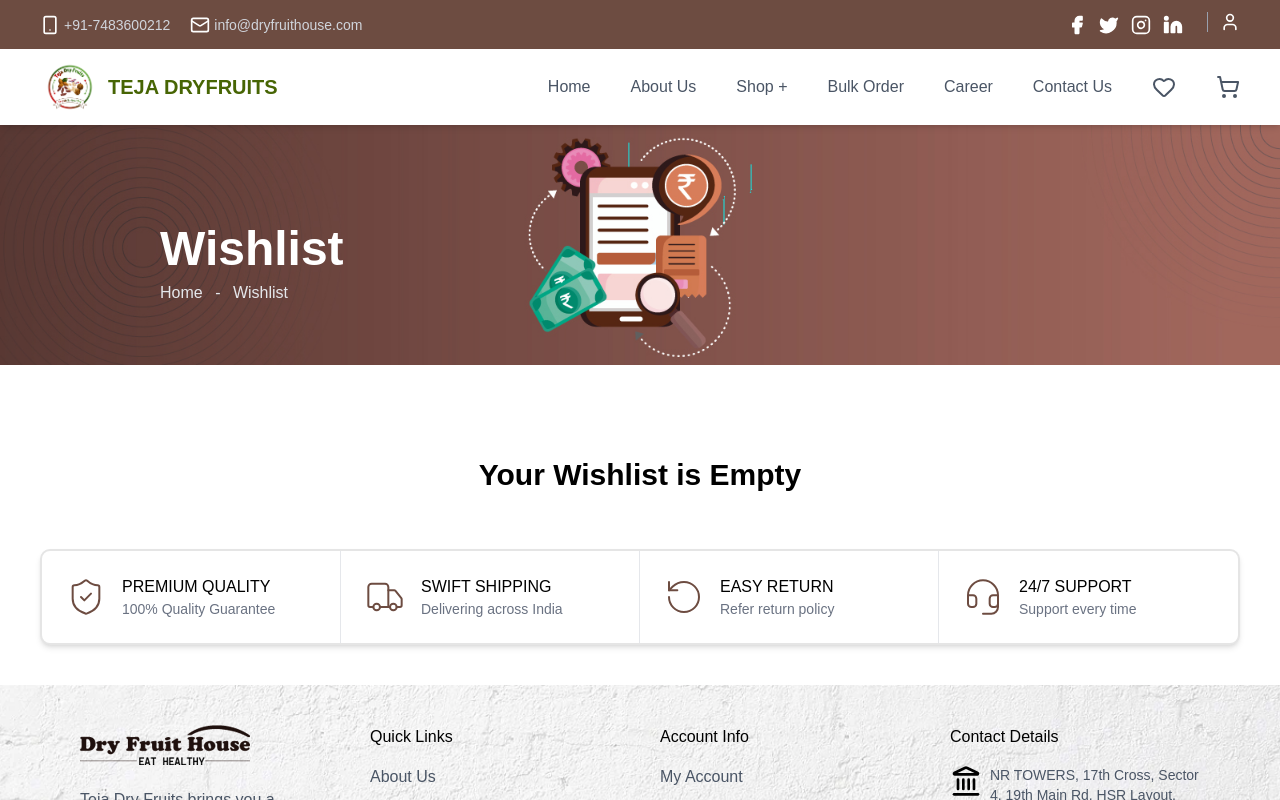
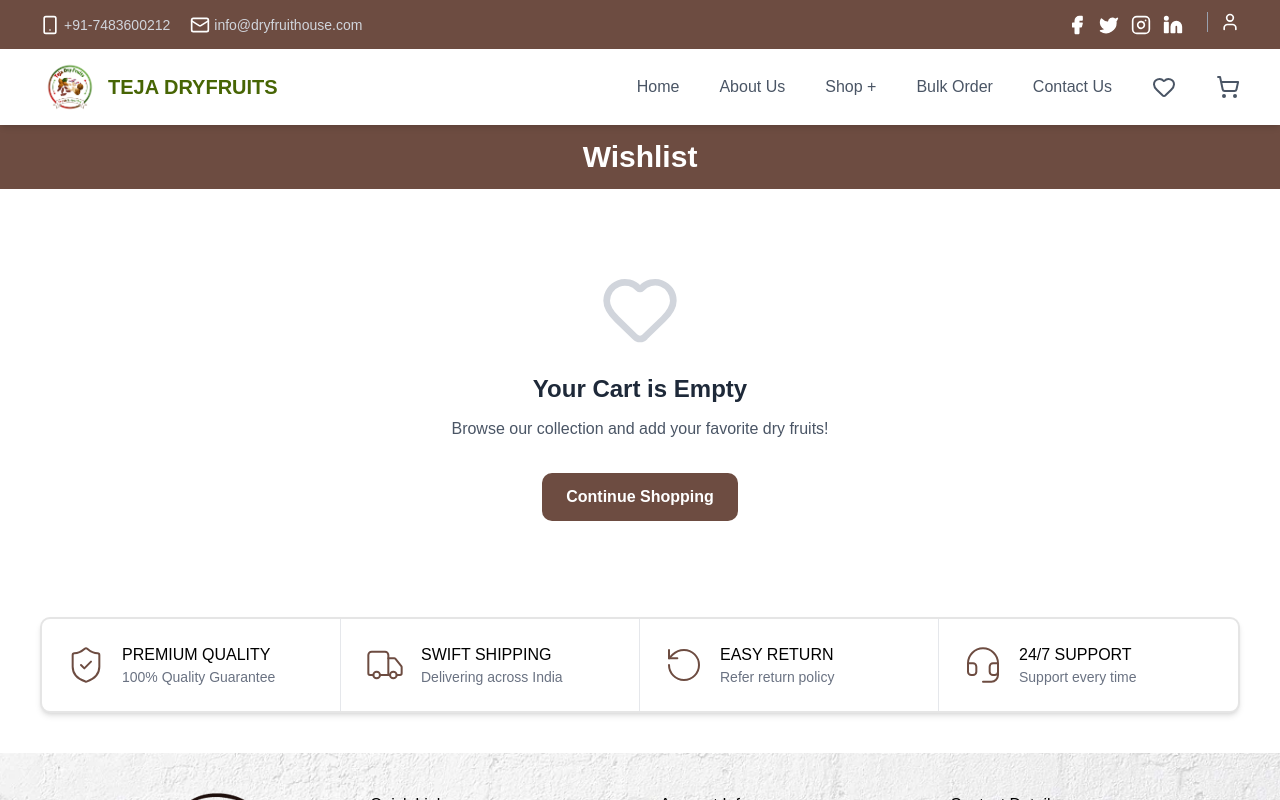
Before and after one commit to Bellam-Tejasri/Dryfruits-Ecommerce, a Next.js app: page /wishlist in a window 1280 px wide. Shown: the top 800 px of the page. Built offline with nearby package versions, Linux system fonts and the light colour scheme.

Commit message:
Removed career page

```diff
--- a/src/app/career/page.tsx
+++ /dev/null
@@ -1,10 +0,0 @@
-import React from 'react'
-import CareerPage from '../components/Careers'
-
-export default function page() {
-  return (
-    <div>
-      <CareerPage/>
-    </div>
-  )
-}
--- a/src/app/cart/page.tsx
+++ b/src/app/cart/page.tsx
@@ -18,8 +18,8 @@
       <Navbar />
 
       {/* Banner */}
-      <div className="relative w-full h-40 md:h-64 bg-[#6D4C41] flex items-center justify-center">
-        <h1 className="text-white text-3xl md:text-5xl font-bold">Shopping Cart</h1>
+      <div className="relative w-full h-10 md:h-16 bg-[#6D4C41] flex items-center justify-center">
+        <h1 className="text-white text-xl md:text-3xl font-bold">Shopping Cart</h1>
       </div>
 
       <section className="flex-grow py-8 px-4 md:px-10">
--- a/src/app/components/BulkOrder.tsx
+++ b/src/app/components/BulkOrder.tsx
@@ -53,21 +53,9 @@
         <Navbar/>
 
       {/*Banner*/}
-      <section className="relative w-full h-[180px] sm:h-[220px] md:h-80 overflow-hidden">
-        <img
-          src="/banner/bulk-order.jpg"
-          alt="About Banner"
-          className="w-full h-full object-cover"
-        />
-        <div className="absolute inset-0 bg-black/30 flex flex-col justify-center px-4 sm:px-8 md:px-16 lg:px-40">
-          <h1 className="text-2xl sm:text-3xl md:text-5xl font-bold text-white">
-            Bulk Ordering
-          </h1>
-          <p className="mt-2 text-gray-200 text-sm md:text-base">
-            Home <span className="mx-2">-</span> Order
-          </p>
-        </div>
-      </section>
+      <div className="relative w-full h-10 md:h-16 bg-[#6D4C41] flex items-center justify-center">
+        <h1 className="text-white text-xl md:text-3xl font-bold">Bulk Order</h1>
+      </div>
 
       {/* Text */}
       <div className="px-4 sm:px-8 md:px-16 lg:px-40">
--- a/src/app/components/Careers.tsx
+++ b/src/app/components/Careers.tsx
@@ -1,51 +1,51 @@
-"use client";
+// "use client";
 
-import FeaturedBox from "../components/FeaturedBox";
-import Footer from "../components/Footer";
-import Header from "../components/Header";
-import Navbar from "../components/Navbar";
+// import FeaturedBox from "../components/FeaturedBox";
+// import Footer from "../components/Footer";
+// import Header from "../components/Header";
+// import Navbar from "../components/Navbar";
 
 
 
-export default function CareerPage() {
-  return (
-    <div>
-      <div className="bg-white">
-        <Header />
-        <Navbar />
+// export default function CareerPage() {
+//   return (
+//     <div>
+//       <div className="bg-white">
+//         <Header />
+//         <Navbar />
 
-        {/*Banner*/}
-      <section className="relative w-full h-[180px] sm:h-[220px] md:h-80 overflow-hidden">
-        <img
-          src="/banner/career.jpg"
-          alt="Career Banner"
-          className="w-full h-full object-cover"
-        />
-        <div className="absolute inset-0 bg-black/30 flex flex-col justify-center px-4 sm:px-8 md:px-16 lg:px-40">
-          <h1 className="text-2xl sm:text-3xl md:text-5xl font-bold text-white">
-            Career
-          </h1>
-          <p className="mt-2 text-gray-200 text-sm md:text-base">
-            Home <span className="mx-2">-</span> Jobs
-          </p>
-        </div>
-      </section>
+//         {/*Banner*/}
+//       <section className="relative w-full h-[180px] sm:h-[220px] md:h-80 overflow-hidden">
+//         <img
+//           src="/banner/career.jpg"
+//           alt="Career Banner"
+//           className="w-full h-full object-cover"
+//         />
+//         <div className="absolute inset-0 bg-black/30 flex flex-col justify-center px-4 sm:px-8 md:px-16 lg:px-40">
+//           <h1 className="text-2xl sm:text-3xl md:text-5xl font-bold text-white">
+//             Career
+//           </h1>
+//           <p className="mt-2 text-gray-200 text-sm md:text-base">
+//             Home <span className="mx-2">-</span> Jobs
+//           </p>
+//         </div>
+//       </section>
 
-      <div className="px-4 sm:px-8 md:px-16 lg:px-40 mt-6">
-        <h5 className="text-[#6D4C41] font-bold">Want to be the part of Dry Fruit House team?</h5>
-      </div>
-      <div className="px-4 sm:px-8 md:px-16 lg:px-40">
-        <h2 className="text-black font-bold mt-3">We are a dynamice and forward-thinking organisation</h2>
-        <p className="text-gray-600 leading-relaxed mt-3">
-              Join us as we revolutionize the world of dry fruits industry and shape the future.
-              </p>
-              <p className="text-gray-600 leading-relaxed mt-3">As a team member, you will have the chance to work and colleborate with talented professionals and handle exciting challenges. We offers a supportive environment and empowers employees to unleash their full potential.</p>
-              <p className="text-gray-600 leading-relaxed mt-3">So are you ready to embark on a rewarding journey with Dry Fruit House? Then share your resume at hr@dryfruithouse.com</p>
-              </div>
+//       <div className="px-4 sm:px-8 md:px-16 lg:px-40 mt-6">
+//         <h5 className="text-[#6D4C41] font-bold">Want to be the part of Dry Fruit House team?</h5>
+//       </div>
+//       <div className="px-4 sm:px-8 md:px-16 lg:px-40">
+//         <h2 className="text-black font-bold mt-3">We are a dynamice and forward-thinking organisation</h2>
+//         <p className="text-gray-600 leading-relaxed mt-3">
+//               Join us as we revolutionize the world of dry fruits industry and shape the future.
+//               </p>
+//               <p className="text-gray-600 leading-relaxed mt-3">As a team member, you will have the chance to work and colleborate with talented professionals and handle exciting challenges. We offers a supportive environment and empowers employees to unleash their full potential.</p>
+//               <p className="text-gray-600 leading-relaxed mt-3">So are you ready to embark on a rewarding journey with Dry Fruit House? Then share your resume at hr@dryfruithouse.com</p>
+//               </div>
 
-        <FeaturedBox />
-        <Footer />
-      </div>
-    </div>
-  )
-}
+//         <FeaturedBox />
+//         <Footer />
+//       </div>
+//     </div>
+//   )
+// }
--- a/src/app/components/Navbar.tsx
+++ b/src/app/components/Navbar.tsx
@@ -79,7 +79,6 @@
           )}
         </li>
         <li><Link href="/bulk-order" className="hover:text-[#476504]">Bulk Order</Link></li>
-        <li><Link href="/career" className="hover:text-[#476504]">Career</Link></li>
         <li><Link href="/contact" className="hover:text-[#476504]">Contact Us</Link></li>
 
         {/* Wishlist */}
@@ -152,7 +151,6 @@
               </li>
 
               <li><Link href="/bulk-order" onClick={() => setMobileMenuOpen(false)}>Bulk Order</Link></li>
-              <li><Link href="/career" onClick={() => setMobileMenuOpen(false)}>Career</Link></li>
               <li><Link href="/contact" onClick={() => setMobileMenuOpen(false)}>Contact Us</Link></li>
               <li>
                 <Link href="/wishlist" onClick={() => setMobileMenuOpen(false)} className="flex items-center gap-2">
--- a/src/app/components/Wishlist.tsx
+++ b/src/app/components/Wishlist.tsx
@@ -45,7 +45,7 @@
     setTimeout(() => setGlobalMessage(""), 2000);
   };
 
-  {/* Clear all items */}
+  {/* Clear all items */ }
   const handleClearAll = () => {
     if (wishlist.length === 0) return;
     wishlist.forEach(item => removeFromWishlist(item.id, item.slug));
@@ -55,22 +55,27 @@
 
 
 
-  {/* Empty WishList */}
+  {/* Empty WishList */ }
   if (wishlist.length === 0) {
     return (
       <div className="bg-white">
         <Header />
         <Navbar />
-        <section className="relative w-auto h-auto md:h-80">
-          <img src="/banner/return.jpg" alt="Wishlist" className="w-auto h-auto object-cover" />
-          <div className="absolute inset-0 px-40">
-            <h1 className="text-3xl md:text-5xl mt-25 font-bold text-white">Wishlist</h1>
-            <p className="mt-2 text-gray-200 text-sm md:text-base">Home <span className="mx-2">-</span> Wishlist</p>
+        <div className="relative w-full h-10 md:h-16 bg-[#6D4C41] flex items-center justify-center">
+          <h1 className="text-white text-xl md:text-3xl font-bold">Wishlist</h1>
         </div>
-        </section>
-        <h2 className="text-3xl font-bold text-center text-black mt-3 mb-10">
-          Your Wishlist is Empty
-        </h2>
+        {/* Banner */}
+        <div className="text-center py-20">
+          <Heart className="w-20 h-20 text-gray-300 mx-auto mb-6" />
+          <h2 className="text-2xl font-semibold text-gray-800 mb-3">Your Cart is Empty</h2>
+          <p className="text-gray-600 mb-8">Browse our collection and add your favorite dry fruits!</p>
+          <Link
+            href="/collections/nuts-dryfruits"
+            className="px-6 py-3 bg-[#6D4C41] text-white rounded-lg hover:bg-black transition font-semibold inline-block"
+          >
+            Continue Shopping
+          </Link>
+        </div>
         <FeaturedBox />
         <Footer />
       </div>
@@ -78,7 +83,7 @@
   }
 
 
-  {/* Wishlist */}
+  {/* Wishlist */ }
   return (
     <div className="bg-white mx-auto w-full">
       <Header />
@@ -86,10 +91,8 @@
 
       {/* Banner */}
       <section className="relative w-auto h-auto md:h-80">
-        <img src="/banner/return.jpg" alt="Wishlist" className="w-auto h-auto object-cover" />
-        <div className="absolute inset-0 px-40">
-          <h1 className="text-3xl md:text-5xl mt-25 font-bold text-white">Wishlist</h1>
-          <p className="mt-2 text-gray-200 text-sm md:text-base">Home <span className="mx-2">-</span> Wishlist</p>
+        <div className="relative w-full h-10 md:h-16 bg-[#6D4C41] flex items-center justify-center">
+          <h1 className="text-white text-xl md:text-3xl font-bold">Wishlist</h1>
         </div>
       </section>
 
```
Lines whose indentation alone changed are shown as unchanged.
